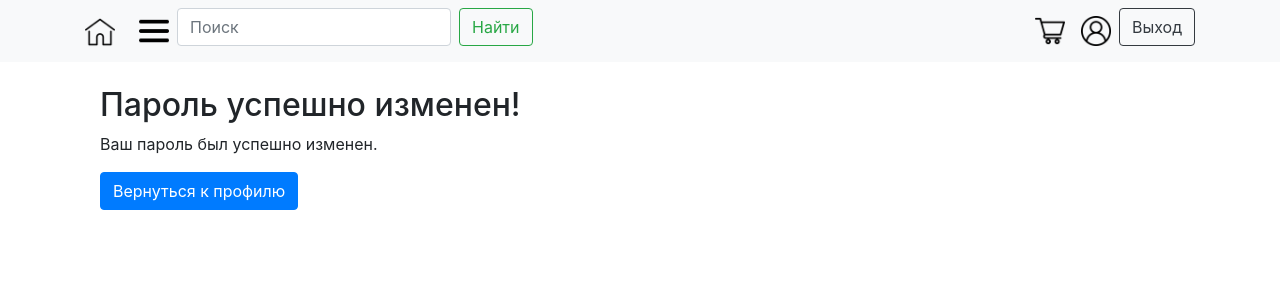
After one commit to a-melchikov/payment_service, a Django app: page /users/password-change/done/ in a window 1280 px wide. The commit adds this page. Shown: the top 300 px of the page. Run offline with Django 5.2, Linux system fonts and the light colour scheme; the visitor is signed in with stand-in values (Sample User, id 1); data that the repository does not hold is empty; some libraries are stand-ins or nearby versions.

Commit message:
added password change functionality

```diff
--- /dev/null
+++ b/site_prototype/templates/users/password_change_done.html
@@ -0,0 +1,11 @@
+{% extends "base.html" %}
+
+{% block title %}Пароль изменен{% endblock %}
+
+{% block content %}
+<div class="container">
+    <h2>Пароль успешно изменен!</h2>
+    <p>Ваш пароль был успешно изменен.</p>
+    <a href="{% url 'profile' %}" class="btn btn-primary">Вернуться к профилю</a>
+</div>
+{% endblock %}
--- a/site_prototype/templates/users/profile.html
+++ b/site_prototype/templates/users/profile.html
@@ -8,6 +8,8 @@
     <p>Имя пользователя: {{ user.username }}</p>
     <p>Дата рождения: {{ user.birth_date }}</p>
     <p>Дата регистрации: {{ user.date_joined }}</p>
+
+    <a href="{% url 'password_change' %}" class="btn btn-warning">Изменить пароль</a>
     <a href="{% url 'logout' %}" class="btn btn-danger">Выйти</a>
 </div>
 {% endblock %}
--- a/site_prototype/users/urls.py
+++ b/site_prototype/users/urls.py
@@ -1,5 +1,9 @@
 from django.urls import path
-from django.contrib.auth.views import LogoutView
+from django.contrib.auth.views import (
+    PasswordChangeView,
+    PasswordChangeDoneView,
+    LogoutView,
+)
 
 from .views import UserProfileView, UserRegisterView, UserLoginView
 
@@ -8,4 +12,14 @@ urlpatterns = [
     path("login/", UserLoginView.as_view(), name="login"),
     path("logout/", LogoutView.as_view(), name="logout"),
     path("profile/", UserProfileView.as_view(), name="profile"),
+    path(
+        "password-change/",
+        PasswordChangeView.as_view(template_name="users/password_change.html"),
+        name="password_change",
+    ),
+    path(
+        "password-change/done/",
+        PasswordChangeDoneView.as_view(template_name="users/password_change_done.html"),
+        name="password_change_done",
+    ),
 ]
```
Also changed, not shown: site_prototype/templates/users/password_change.html (added, +14 -0 lines).
